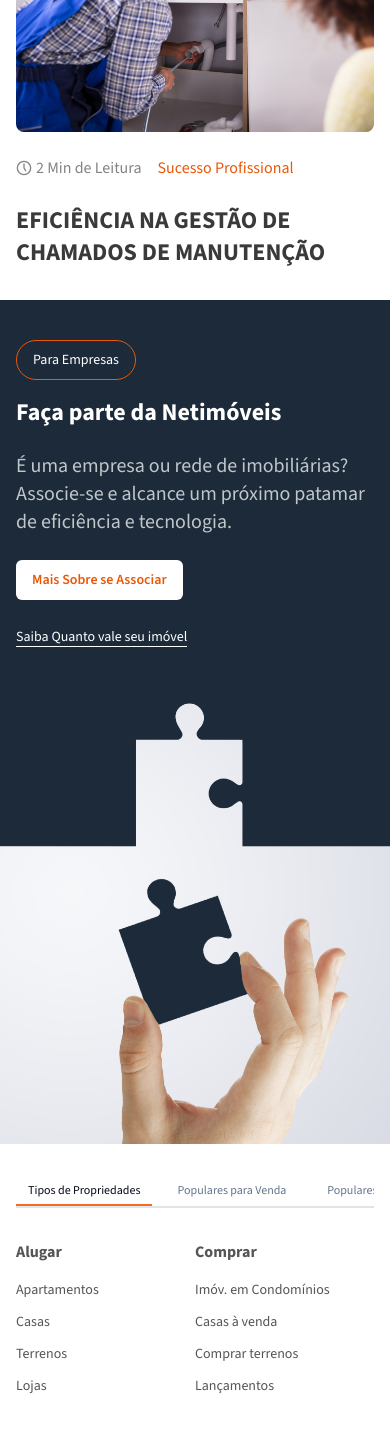
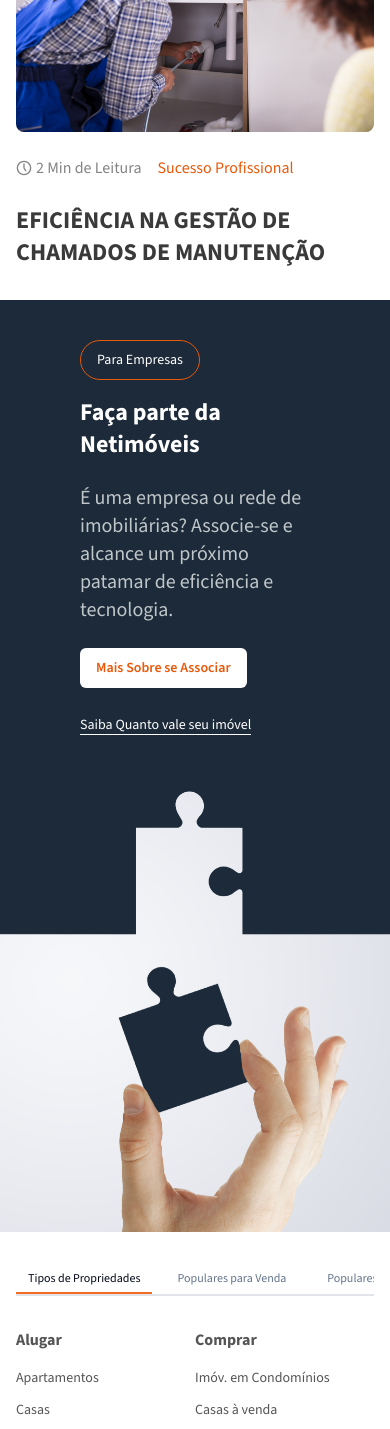
Before and after one commit to Rharuow/Netim-veis-test, a Next.js app: page / in a window 390 px wide. Shown: the part 5851-7280 px from the top of the page. Built offline with nearby package versions, Linux system fonts and the light colour scheme; what tailwindcss-animated would draw is missing.

Commit message:
improvment: add responsive desktop media in enterprise section

```diff
--- a/src/components/domain/home/section/enterprise.tsx
+++ b/src/components/domain/home/section/enterprise.tsx
@@ -4,8 +4,9 @@
 
 export const EnterpriseSection = () => {
   return (
-    <div className="flex flex-col gap-6 bg-[#1C2A39]">
-      <div className="flex flex-col gap-4 px-4 pt-10">
+    <div className="flex flex-col gap-6 bg-[#1C2A39] lg:grid lg:w-[65%] lg:grid-cols-2 lg:self-center lg:overflow-hidden lg:rounded-xl">
+      <div className="flex flex-col gap-6 px-16 lg:flex-row lg:flex-wrap lg:py-10">
+        <div className="flex flex-col gap-4 px-4 pt-10 lg:px-0 lg:pt-0">
           <div>
             <Button
               variant="outline"
@@ -20,14 +21,14 @@
           </p>
         </div>
 
-      <div className="px-4">
+        <div className="px-4 lg:px-0">
           <p className="text-xl text-[#C0C7CA]">
-          É uma empresa ou rede de imobiliárias? Associe-se e alcance um próximo
-          patamar de eficiência e tecnologia.
+            É uma empresa ou rede de imobiliárias? Associe-se e alcance um
+            próximo patamar de eficiência e tecnologia.
           </p>
         </div>
 
-      <div className="px-4">
+        <div className="px-4 lg:px-0">
           <Button
             variant="outline"
             className="border-none font-semibold text-[#E95808]"
@@ -35,12 +36,14 @@
             Mais Sobre se Associar
           </Button>
         </div>
-      <div className="px-4">
+        <div className="px-4 lg:px-0">
           <Link href="#" className="border-b border-white text-sm text-white">
             Saiba Quanto vale seu imóvel
           </Link>
         </div>
+      </div>
 
+      <div className="lg:hidden">
         <Image
           src="/puzzle.png"
           priority
@@ -51,5 +54,18 @@
           className="h-full w-full"
         />
       </div>
+
+      <div className="hidden lg:block">
+        <Image
+          src="/puzzle-horizontal.png"
+          priority
+          alt="puzzle image"
+          width={0}
+          height={0}
+          sizes="100vw"
+          className="h-full w-full"
+        />
+      </div>
+    </div>
   );
 };
```
Also changed, not shown: 1 other file (tests, documents, lock files or other folders). Lines whose indentation alone changed are shown as unchanged.
